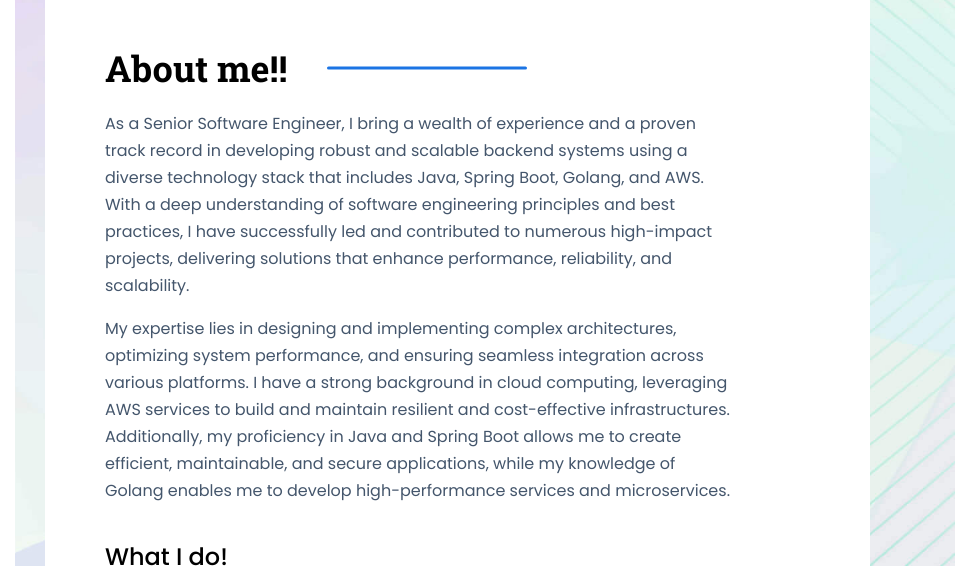
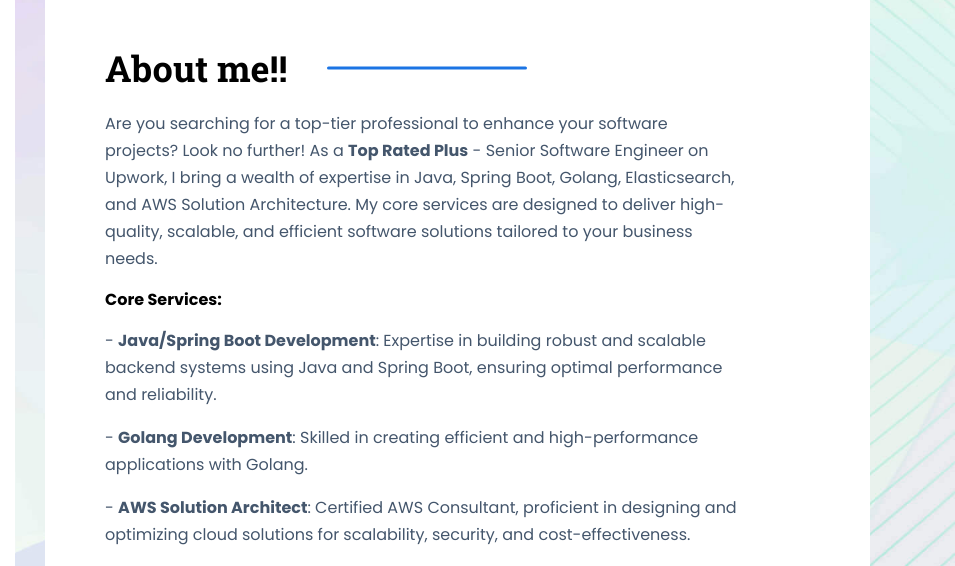
Before and after one commit to ducbmd/ducbmd.github.io, a plain HTML site: page index.html in a window 1280 px wide. Shown: the part 234-800 px from the top of the page, 325-1280 px from the left. Drawn offline with Linux system fonts and the light colour scheme.

Commit message:
update about section

```diff
--- a/index.html
+++ b/index.html
@@ -188,21 +188,28 @@
                             <div class="bostami-page-title-wrap mb-35">
                                 <h2 class="page-title">About me!!</h2>
                                 <p>
-                                    As a Senior Software Engineer, I bring a wealth of experience and a proven track
-                                    record in developing robust and scalable backend systems using a diverse technology
-                                    stack that includes Java, Spring Boot, Golang, and AWS. With a deep understanding of
-                                    software engineering principles and best practices, I have successfully led and
-                                    contributed to numerous high-impact projects, delivering solutions that enhance
-                                    performance, reliability, and scalability.
+                                    Are you searching for a top-tier professional to enhance your software projects?
+                                    Look no further! As a <b>Top Rated Plus</b> - Senior Software Engineer on Upwork, I
+                                    bring a
+                                    wealth of expertise in Java, Spring Boot, Golang, Elasticsearch, and AWS Solution
+                                    Architecture. My core services are designed to deliver high-quality, scalable, and
+                                    efficient software solutions tailored to your business needs.
                                 </p>
-                                <p>
-                                    My expertise lies in designing and implementing complex architectures, optimizing
-                                    system performance, and ensuring seamless integration across various platforms. I
-                                    have a strong background in cloud computing, leveraging AWS services to build and
-                                    maintain resilient and cost-effective infrastructures. Additionally, my proficiency
-                                    in Java and Spring Boot allows me to create efficient, maintainable, and secure
-                                    applications, while my knowledge of Golang enables me to develop high-performance
-                                    services and microservices.</p>
+                                <h6>Core Services:</h6>
+                                <p>- <b>Java/Spring Boot Development</b>: Expertise in building robust and scalable backend
+                                    systems using Java and Spring Boot, ensuring optimal performance and reliability.
+                                </p>
+                                <p>- <b>Golang Development</b>: Skilled in creating efficient and high-performance applications
+                                    with Golang.</p>
+                                <p>- <b>AWS Solution Architect</b>: Certified AWS Consultant, proficient in designing and
+                                    optimizing cloud solutions for scalability, security, and cost-effectiveness.</p>
+                                <p>- <b>Elasticsearch</b>: Specializing in Elasticsearch to deliver efficient and effective
+                                    search solutions that enhance user experience and drive business growth.</p>
+                                </p>
+                                <p>- <b>Database Optimization</b>: Proficient in optimizing databases such as MongoDB and
+                                    PostgreSQL for enhanced performance and scalability.</p>
+                                <p>- <b>Full-Stack Development</b>: Comprehensive understanding of both frontend and backend
+                                    technologies, enabling end-to-end solutions.</p>
                             </div>
                         </div>
 
```
